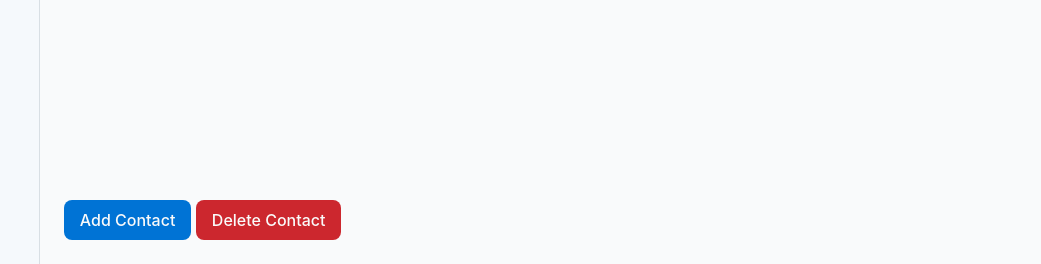
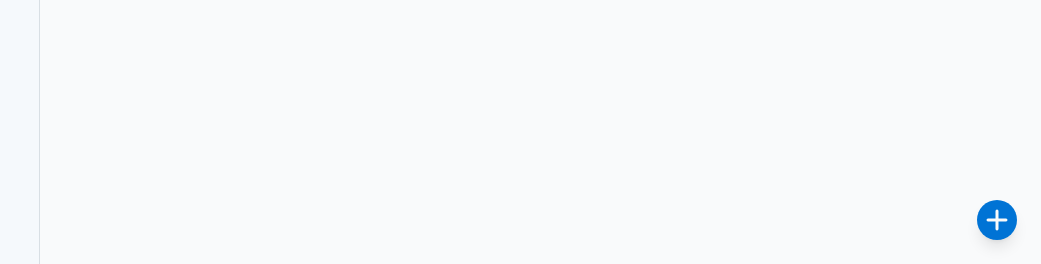
Before and after one commit to cpg55850/avb-contacts, a Flask app: page / in a window 1280 px wide. Shown: the part 536-800 px from the top of the page, without its empty margins (239-1280 px from the left). Run offline with Flask 3, Linux system fonts and the light colour scheme; tables that the repository leaves empty hold one stand-in row (values such as "Sample post"); some libraries are stand-ins or nearby versions.

Commit message:
icons update

```diff
--- a/templates/base.html
+++ b/templates/base.html
@@ -11,6 +11,13 @@
       rel="stylesheet"
       href="{{ url_for('static', filename='css/modal.css') }}"
     />
+    <link
+      rel="stylesheet"
+      href="https://cdnjs.cloudflare.com/ajax/libs/font-awesome/7.0.1/css/all.min.css"
+      integrity="sha512-2SwdPD6INVrV/lHTZbO2nodKhrnDdJK9/kg2XD1r9uGqPo1cUbujc+IYdlYdEErWNu69gVcYgdxlmVmzTWnetw=="
+      crossorigin="anonymous"
+      referrerpolicy="no-referrer"
+    />
   </head>
   <body>
     <main>{% block content %}{% endblock %}</main>
--- a/templates/css/output.css
+++ b/templates/css/output.css
@@ -3,13 +3,13 @@
 @layer theme, base, components, utilities;
 @layer theme {
   :root, :host {
-    --color-slate-300: oklch(86.9% 0.022 252.894);
     --color-slate-400: oklch(70.4% 0.04 256.788);
-    --color-gray-300: oklch(87.2% 0.01 258.338);
     --color-gray-400: oklch(70.7% 0.022 261.325);
+    --color-gray-700: oklch(37.3% 0.034 259.733);
     --color-black: #000;
     --color-white: #fff;
     --spacing: 0.25rem;
+    --container-md: 28rem;
     --container-lg: 32rem;
     --text-xs: 0.75rem;
     --text-xs--line-height: calc(1 / 0.75);
@@ -17,8 +17,12 @@
     --text-sm--line-height: calc(1.25 / 0.875);
     --text-lg: 1.125rem;
     --text-lg--line-height: calc(1.75 / 1.125);
+    --text-xl: 1.25rem;
+    --text-xl--line-height: calc(1.75 / 1.25);
     --text-2xl: 1.5rem;
     --text-2xl--line-height: calc(2 / 1.5);
+    --text-3xl: 1.875rem;
+    --text-3xl--line-height: calc(2.25 / 1.875);
     --font-weight-medium: 500;
     --font-weight-semibold: 600;
     --font-weight-bold: 700;
@@ -198,11 +202,23 @@
   .inset-0 {
     inset: calc(var(--spacing) * 0);
   }
+  .top-3 {
+    top: calc(var(--spacing) * 3);
+  }
   .top-4 {
     top: calc(var(--spacing) * 4);
   }
+  .right-3 {
+    right: calc(var(--spacing) * 3);
+  }
   .right-4 {
     right: calc(var(--spacing) * 4);
+  }
+  .right-6 {
+    right: calc(var(--spacing) * 6);
+  }
+  .bottom-6 {
+    bottom: calc(var(--spacing) * 6);
   }
   .z-50 {
     z-index: 50;
@@ -243,11 +259,23 @@
   .hidden {
     display: none;
   }
+  .h-2 {
+    height: calc(var(--spacing) * 2);
+  }
   .h-4 {
     height: calc(var(--spacing) * 4);
   }
   .h-8 {
     height: calc(var(--spacing) * 8);
+  }
+  .h-10 {
+    height: calc(var(--spacing) * 10);
+  }
+  .h-12 {
+    height: calc(var(--spacing) * 12);
+  }
+  .h-14 {
+    height: calc(var(--spacing) * 14);
   }
   .h-full {
     height: 100%;
@@ -255,11 +283,23 @@
   .h-screen {
     height: 100vh;
   }
+  .w-2 {
+    width: calc(var(--spacing) * 2);
+  }
   .w-4 {
     width: calc(var(--spacing) * 4);
   }
   .w-8 {
     width: calc(var(--spacing) * 8);
+  }
+  .w-10 {
+    width: calc(var(--spacing) * 10);
+  }
+  .w-12 {
+    width: calc(var(--spacing) * 12);
+  }
+  .w-14 {
+    width: calc(var(--spacing) * 14);
   }
   .w-90 {
     width: calc(var(--spacing) * 90);
@@ -269,6 +309,12 @@
   }
   .max-w-lg {
     max-width: var(--container-lg);
+  }
+  .max-w-md {
+    max-width: var(--container-md);
+  }
+  .flex-grow {
+    flex-grow: 1;
   }
   .cursor-pointer {
     cursor: pointer;
@@ -361,6 +407,9 @@
   .bg-card {
     background-color: var(--card);
   }
+  .bg-primary {
+    background-color: var(--primary);
+  }
   .bg-sidebar {
     background-color: var(--sidebar);
   }
@@ -392,6 +441,10 @@
     font-size: var(--text-2xl);
     line-height: var(--tw-leading, var(--text-2xl--line-height));
   }
+  .text-3xl {
+    font-size: var(--text-3xl);
+    line-height: var(--tw-leading, var(--text-3xl--line-height));
+  }
   .text-lg {
     font-size: var(--text-lg);
     line-height: var(--tw-leading, var(--text-lg--line-height));
@@ -400,9 +453,17 @@
     font-size: var(--text-sm);
     line-height: var(--tw-leading, var(--text-sm--line-height));
   }
+  .text-xl {
+    font-size: var(--text-xl);
+    line-height: var(--tw-leading, var(--text-xl--line-height));
+  }
   .text-xs {
     font-size: var(--text-xs);
     line-height: var(--tw-leading, var(--text-xs--line-height));
+  }
+  .leading-none {
+    --tw-leading: 1;
+    line-height: 1;
   }
   .font-bold {
     --tw-font-weight: var(--font-weight-bold);
@@ -419,6 +480,9 @@
   .text-foreground {
     color: var(--foreground);
   }
+  .text-gray-400 {
+    color: var(--color-gray-400);
+  }
   .text-muted-foreground {
     color: var(--muted-foreground);
   }
@@ -434,6 +498,10 @@
   .text-white {
     color: var(--color-white);
   }
+  .shadow-lg {
+    --tw-shadow: 0 10px 15px -3px var(--tw-shadow-color, rgb(0 0 0 / 0.1)), 0 4px 6px -4px var(--tw-shadow-color, rgb(0 0 0 / 0.1));
+    box-shadow: var(--tw-inset-shadow), var(--tw-inset-ring-shadow), var(--tw-ring-offset-shadow), var(--tw-ring-shadow), var(--tw-shadow);
+  }
   .shadow-xl {
     --tw-shadow: 0 20px 25px -5px var(--tw-shadow-color, rgb(0 0 0 / 0.1)), 0 8px 10px -6px var(--tw-shadow-color, rgb(0 0 0 / 0.1));
     box-shadow: var(--tw-inset-shadow), var(--tw-inset-ring-shadow), var(--tw-ring-offset-shadow), var(--tw-ring-shadow), var(--tw-shadow);
@@ -443,10 +511,29 @@
     -webkit-backdrop-filter: var(--tw-backdrop-blur,) var(--tw-backdrop-brightness,) var(--tw-backdrop-contrast,) var(--tw-backdrop-grayscale,) var(--tw-backdrop-hue-rotate,) var(--tw-backdrop-invert,) var(--tw-backdrop-opacity,) var(--tw-backdrop-saturate,) var(--tw-backdrop-sepia,);
     backdrop-filter: var(--tw-backdrop-blur,) var(--tw-backdrop-brightness,) var(--tw-backdrop-contrast,) var(--tw-backdrop-grayscale,) var(--tw-backdrop-hue-rotate,) var(--tw-backdrop-invert,) var(--tw-backdrop-opacity,) var(--tw-backdrop-saturate,) var(--tw-backdrop-sepia,);
   }
+  .transition {
+    transition-property: color, background-color, border-color, outline-color, text-decoration-color, fill, stroke, --tw-gradient-from, --tw-gradient-via, --tw-gradient-to, opacity, box-shadow, transform, translate, scale, rotate, filter, -webkit-backdrop-filter, backdrop-filter, display, content-visibility, overlay, pointer-events;
+    transition-timing-function: var(--tw-ease, var(--default-transition-timing-function));
+    transition-duration: var(--tw-duration, var(--default-transition-duration));
+  }
+  .hover\:cursor-pointer {
+    &:hover {
+      @media (hover: hover) {
+        cursor: pointer;
+      }
+    }
+  }
   .hover\:bg-sidebar-accent {
     &:hover {
       @media (hover: hover) {
         background-color: var(--sidebar-accent);
+      }
+    }
+  }
+  .hover\:text-gray-700 {
+    &:hover {
+      @media (hover: hover) {
+        color: var(--color-gray-700);
       }
     }
   }
@@ -759,6 +846,10 @@
   inherits: false;
   initial-value: solid;
 }
+@property --tw-leading {
+  syntax: "*";
+  inherits: false;
+}
 @property --tw-font-weight {
   syntax: "*";
   inherits: false;
@@ -874,6 +965,7 @@
       --tw-space-y-reverse: 0;
       --tw-space-x-reverse: 0;
       --tw-border-style: solid;
+      --tw-leading: initial;
       --tw-font-weight: initial;
       --tw-shadow: 0 0 #0000;
       --tw-shadow-color: initial;
--- a/templates/index.html
+++ b/templates/index.html
@@ -23,27 +23,14 @@ content %}
       <!-- Contact Details Section -->
       <div
         id="contactDetails"
-        class="p-4 bg-card rounded-lg border border-border hidden relative"
+        class="p-4 bg-card rounded-lg border border-border hidden relative max-w-md w-full"
       >
         <button
           id="openEditContact"
-          class="absolute top-4 right-4 btn btn-outline btn-sm"
+          class="absolute top-4 right-4 w-10 h-10 btn btn-outline btn-sm"
           title="Edit Contact"
         >
-          <svg
-            xmlns="http://www.w3.org/2000/svg"
-            class="h-4 w-4"
-            fill="none"
-            viewBox="0 0 24 24"
-            stroke="currentColor"
-          >
-            <path
-              stroke-linecap="round"
-              stroke-linejoin="round"
-              stroke-width="2"
-              d="M15.232 5.232l3.536 3.536M9 13l6.586-6.586a2 2 0 112.828 2.828L11.828 15.828a2 2 0 01-2.828 0L9 13zm0 0L7.757 14.243a2 2 0 002.828 2.828L13 15"
-            />
-          </svg>
+          <i class="fa fa-pencil text-sm"></i>
         </button>
         <h3 class="text-lg font-semibold text-foreground mb-4">
           Contact Details
@@ -74,13 +61,20 @@ content %}
 
     <!-- Buttons -->
     <div>
-      <button id="openAddContact" class="btn btn-primary">Add Contact</button>
-      <button class="btn btn-destructive">Delete Contact</button>
+      <!-- <button id="openAddContact" class="btn btn-primary">Add Contact</button> -->
+      <button
+        id="openAddContact"
+        class="btn btn-primary fixed bottom-6 right-6 w-10 h-10 rounded-full text-2xl flex items-center justify-center shadow-lg hover:cursor-pointer transition z-50"
+        title="Add Contact"
+      >
+        <i class="fa fa-plus"></i>
+      </button>
     </div>
   </div>
 </div>
 
 {% include "modals.html" %}
+
 <script
   type="module"
   src="{{ url_for('static', filename='js/index.js') }}"
--- a/templates/js/modal-manager.js
+++ b/templates/js/modal-manager.js
@@ -73,7 +73,7 @@ document
       return;
     }
     // Handle data-action buttons
-    if (target.matches('[data-action="pop"]')) {
+    if (target.closest('[data-action="pop"]')) {
       window.app.pop();
       return;
     }
--- a/templates/modals.html
+++ b/templates/modals.html
@@ -6,7 +6,14 @@
   <div
     class="modal-content add-contact text-foreground rounded-lg border border-border shadow-xl p-6 relative w-full max-w-lg mx-auto"
   >
-    <h3>Add Contact</h3>
+    <button
+      class="absolute top-3 right-3 text-xl text-gray-400 hover:text-gray-700 transition hover:cursor-pointer"
+      data-action="pop"
+      title="Close"
+    >
+      <i class="fa fa-times"></i>
+    </button>
+    <h3 class="text-xl font-semibold mb-4">Add Contact</h3>
     <form class="space-y-4">
       <div>
         <label class="form-row-label" for="modalName">Name</label>
@@ -53,7 +60,14 @@
   <div
     class="modal-content edit-contact text-foreground rounded-lg border border-border shadow-xl p-6 relative w-full max-w-lg mx-auto"
   >
-    <h3>Edit Contact</h3>
+    <button
+      class="absolute top-3 right-3 text-xl text-gray-400 hover:text-gray-700 transition hover:cursor-pointer"
+      data-action="pop"
+      title="Close"
+    >
+      <i class="fa fa-times"></i>
+    </button>
+    <h3 class="text-xl font-semibold mb-4">Edit Contact</h3>
     <form class="space-y-4">
       <div>
         <label class="form-row-label" for="editName">Name</label>
@@ -109,6 +123,13 @@
   <div
     class="modal-content danger bg-background text-foreground rounded-lg border border-border shadow-xl p-6 relative w-full max-w-lg mx-auto"
   >
+    <button
+      class="absolute top-3 right-3 text-xl text-gray-400 hover:text-gray-700 transition"
+      data-action="pop"
+      title="Close"
+    >
+      <i class="fa fa-times"></i>
+    </button>
     <h3>Are you sure you want to delete this user?</h3>
     <p>This cannot be undone.</p>
     <div class="flex gap-2 mt-4">
```
